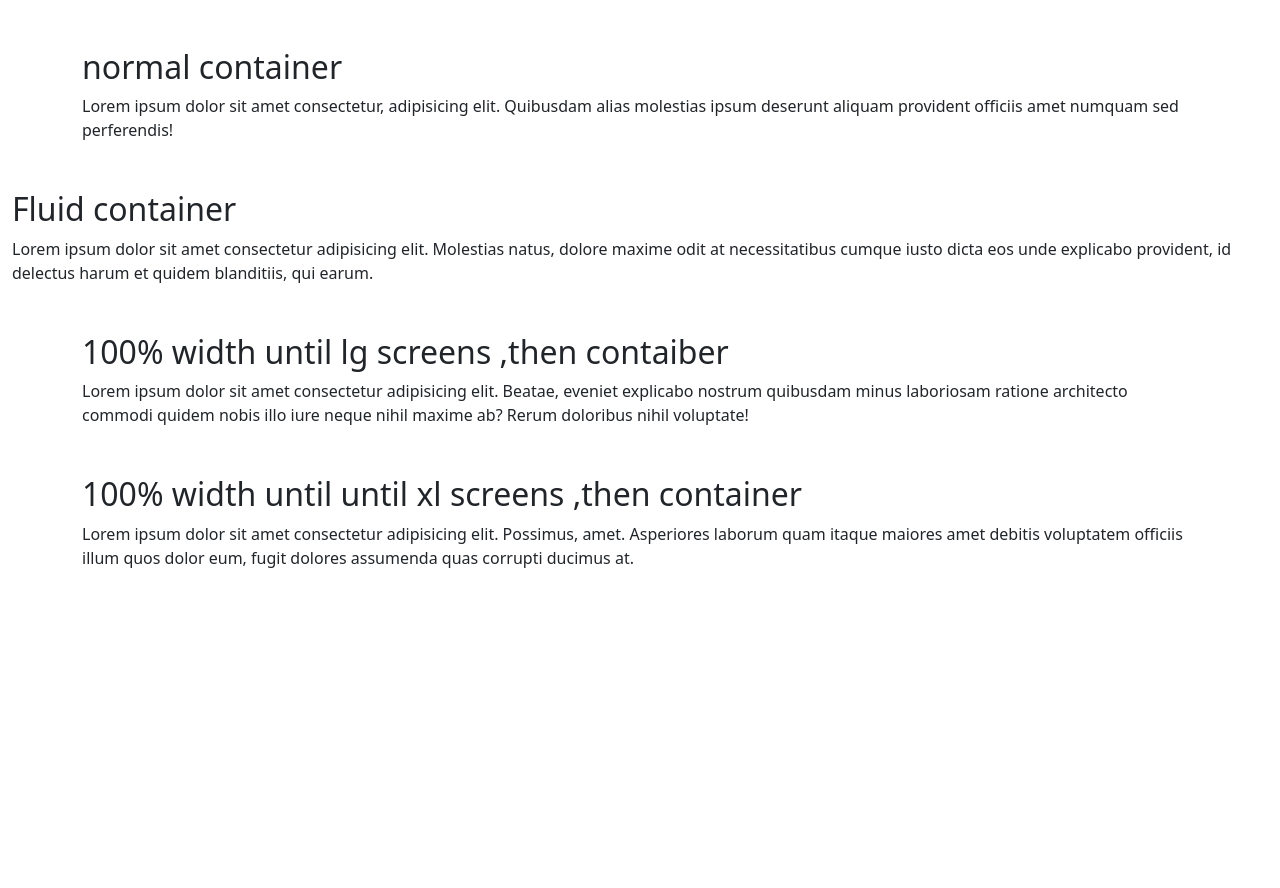
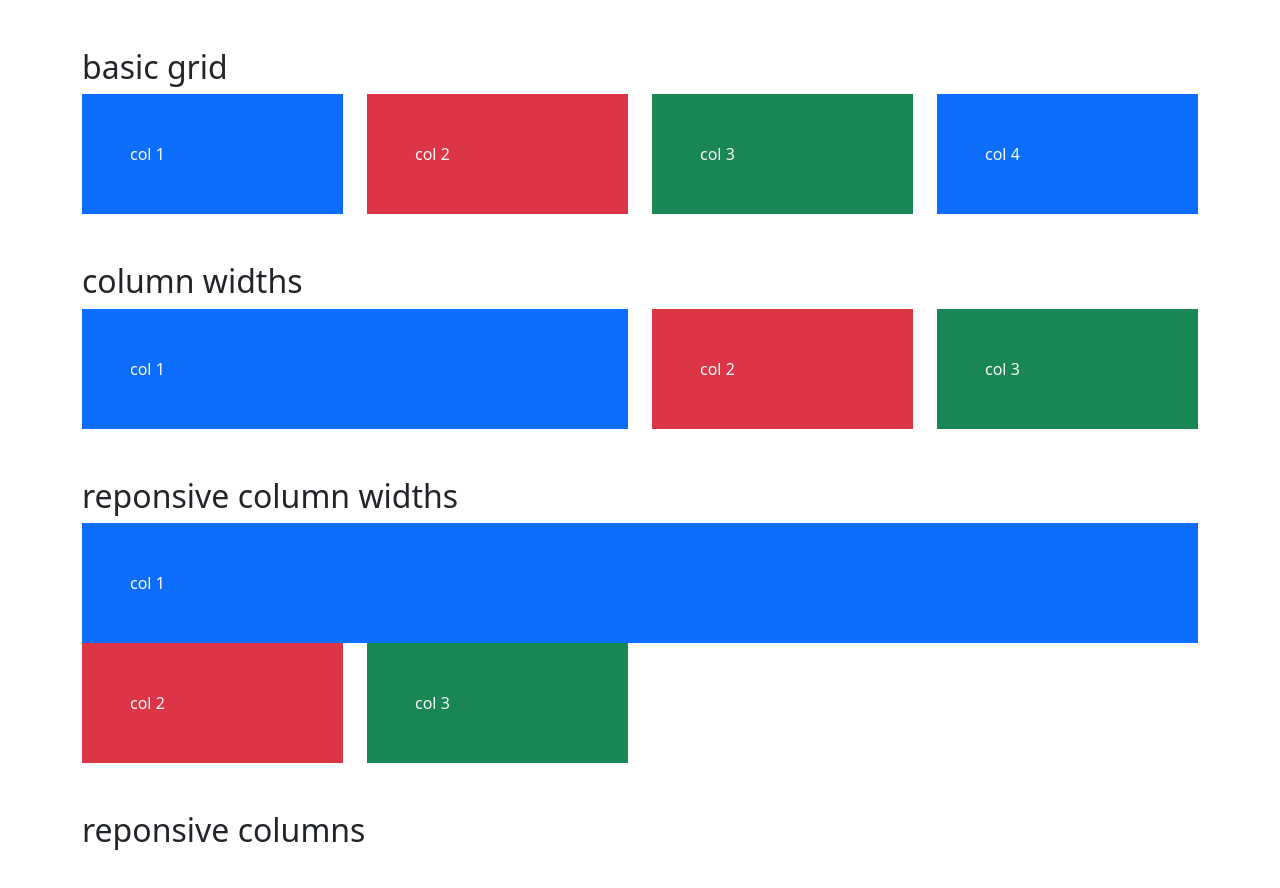
Before and after one commit to Fomonyuytar-Joseph/BS-5, a plain HTML site: page index.html in a window 1280 px wide. Before the commit the page ends 800 px from the top, so only its background shows below. Drawn offline with nearby package versions, Linux system fonts and the light colour scheme.

```diff
--- a/index.html
+++ b/index.html
@@ -14,42 +14,80 @@
     <title>Legit LeJoe Books</title>
   </head>
   <body>
-    <div class="container my-5">
-      <h2>normal container</h2>
-      <p>
-        Lorem ipsum dolor sit amet consectetur, adipisicing elit. Quibusdam
-        alias molestias ipsum deserunt aliquam provident officiis amet numquam
-        sed perferendis!
-      </p>
-    </div>
 
-    <div class="container-fluid">
-      <h2>Fluid container</h2>
-      <p>
-        Lorem ipsum dolor sit amet consectetur adipisicing elit. Molestias
-        natus, dolore maxime odit at necessitatibus cumque iusto dicta eos unde
-        explicabo provident, id delectus harum et quidem blanditiis, qui earum.
-      </p>
-    </div>
+   <div class="container-lg my-5">
+      <h2>basic grid</h2>
+      <div class="row">
+        <div class="col">
+            <div class="p-5 bg-primary text-light">
+              col 1
+            </div>
+        </div>
+        <div class="col">
+            <div class="p-5 bg-danger text-light">
+              col 2
+            </div>
+        </div>
+        <div class="col">
+            <div class="p-5 bg-success text-light">
+              col 3
+            </div>
+        </div>
+        <div class="col">
+          <div class="p-5 bg-primary text-light">
+            col 4
+          </div>
+      </div>
+      </div>
+   </div>
 
-    <div class="container-lg my-5">
-      <h2>100% width until lg screens ,then contaiber</h2>
-      <p>
-        Lorem ipsum dolor sit amet consectetur adipisicing elit. Beatae, eveniet
-        explicabo nostrum quibusdam minus laboriosam ratione architecto commodi
-        quidem nobis illo iure neque nihil maxime ab? Rerum doloribus nihil
-        voluptate!
-      </p>
-    </div>
+   <div class="container-lg my-5">
+      <h2>column widths</h2>
+      <div class="row">
+        <div class="col-6">
+            <div class="p-5 bg-primary text-light">
+              col 1
+            </div>
+        </div>
+        <div class="col-3">
+            <div class="p-5 bg-danger text-light">
+              col 2
+            </div>
+        </div>
+        <div class="col-3">
+            <div class="p-5 bg-success text-light">
+              col 3
+            </div>
+        </div>
 
-    <div class="container-xl my-5">
-      <h2>100% width until until xl screens ,then container</h2>
-      <p>
-        Lorem ipsum dolor sit amet consectetur adipisicing elit. Possimus, amet.
-        Asperiores laborum quam itaque maiores amet debitis voluptatem officiis
-        illum quos dolor eum, fugit dolores assumenda quas corrupti ducimus at.
-      </p>
-    </div>
+      </div>
+   </div>
+
+   <div class="container-lg my-5">
+      <h2>reponsive column widths</h2>
+      <div class="row">
+        <div class="col-sm-4col-lg-6">
+            <div class="p-5 bg-primary text-light">
+              col 1
+            </div>
+        </div>
+        <div class="col-3">
+            <div class="p-5 bg-danger text-light">
+              col 2
+            </div>
+        </div>
+        <div class="col-3">
+            <div class="p-5 bg-success text-light">
+              col 3
+            </div>
+        </div>
+
+      </div>
+   </div>
+
+   <div class="container-lg my-5">
+      <h2>reponsive columns </h2>
+   </div>
     <!-- JavaScript Bundle with Popper -->
     <script
       src="https://cdn.jsdelivr.net/npm/bootstrap@5.2.0/dist/js/bootstrap.bundle.min.js"
```
Also changed, not shown: images/afterPIC.png (added), images/beforePIC.png (added).
